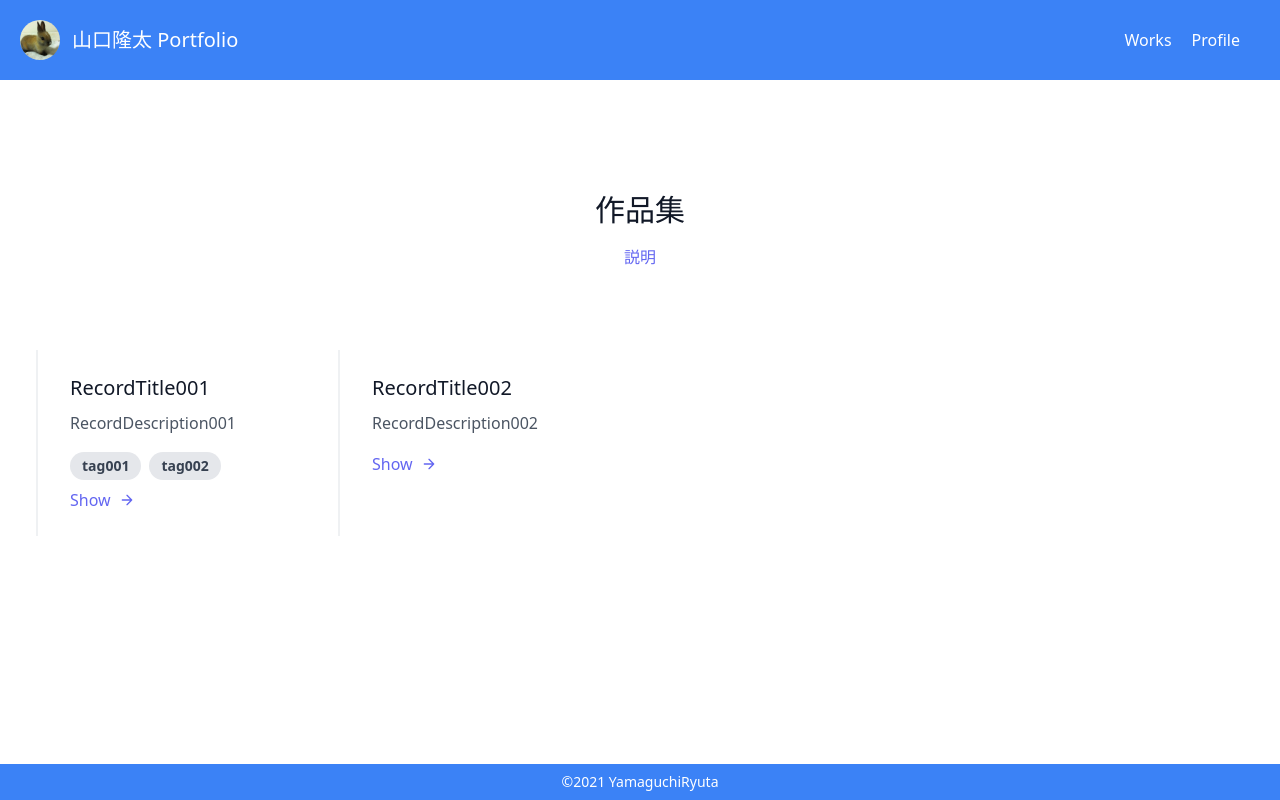
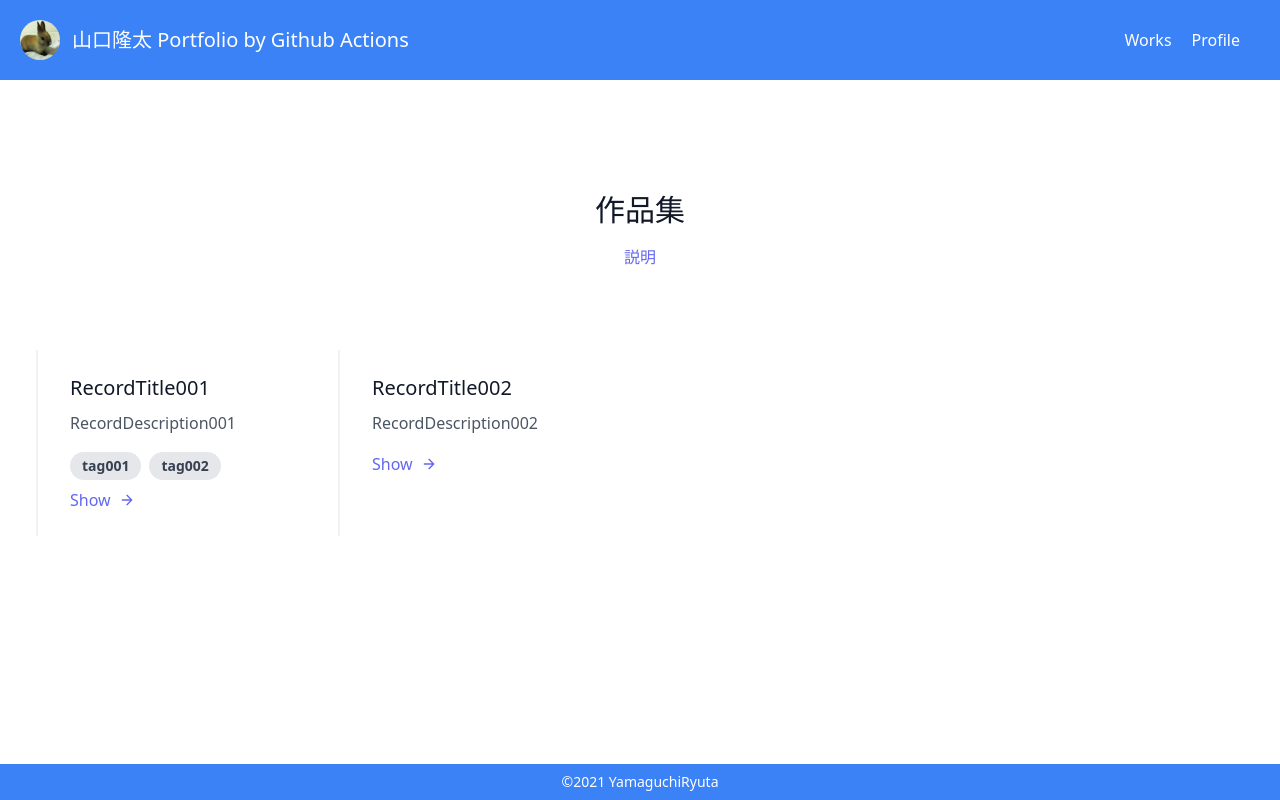
Before and after one commit to yarnaguchi/portfolio, a React (Create React App) app: page / in a window 1280 px wide. Built offline with nearby package versions, Linux system fonts and the light colour scheme.

Commit message:
Update Header.tsx

```diff
--- a/src/components/Header.tsx
+++ b/src/components/Header.tsx
@@ -14,7 +14,7 @@ export const Header: VFC<PageProps> = ({ setPage }) => {
               alt="icon"
             />
           </a>
-          <span className="ml-3 text-xl">山口隆太 Portfolio</span>
+          <span className="ml-3 text-xl">山口隆太 Portfolio by Github Actions</span>
         </div>
         <nav className="md:ml-auto flex flex-wrap items-center text-base justify-center">
           <div
```
